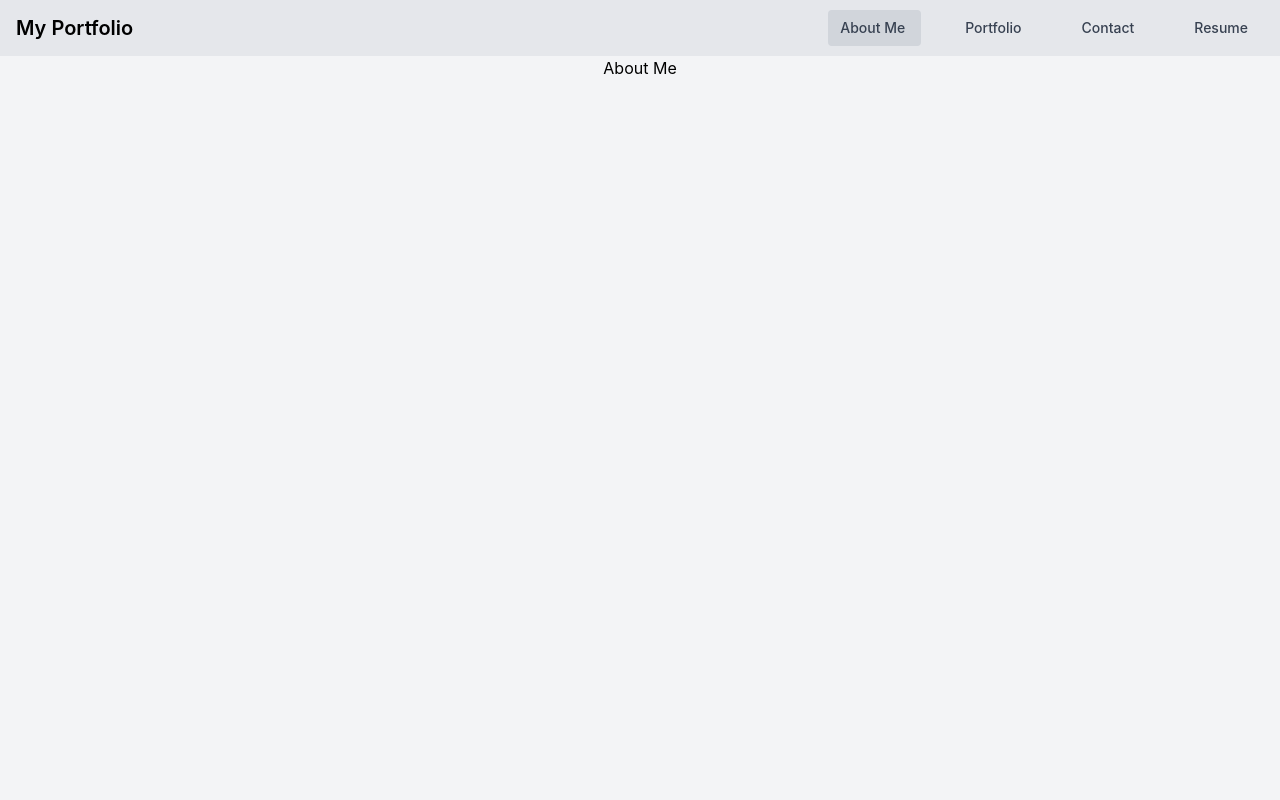
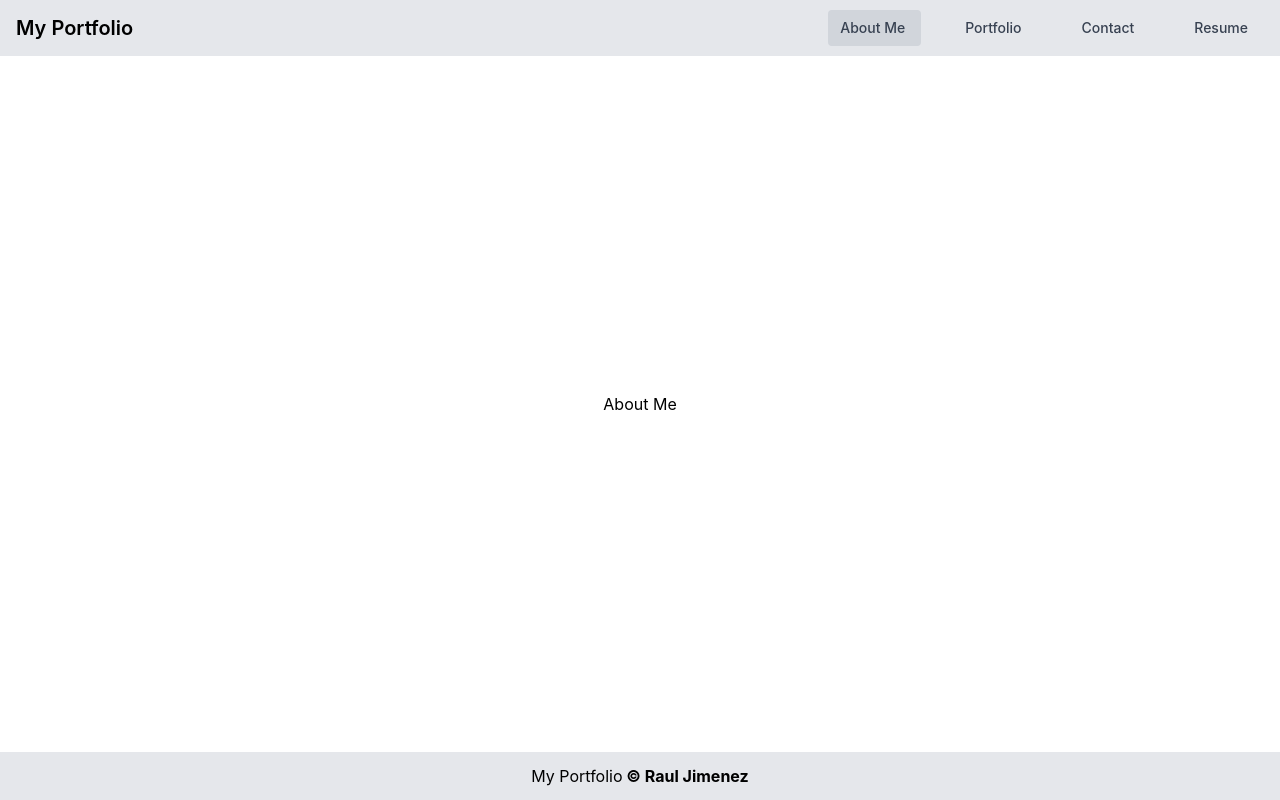
Before and after one commit to jimenezraul/react-portfolio, a React (Create React App) app: page / in a window 1280 px wide. Built offline with nearby package versions, Linux system fonts and the light colour scheme.

Commit message:
add footer component

```diff
--- a/public/index.html
+++ b/public/index.html
@@ -26,7 +26,7 @@
     -->
     <title>React Portfolio</title>
   </head>
-  <body class="bg-gray-100">
+  <body>
     <noscript>You need to enable JavaScript to run this app.</noscript>
     <div id="root"></div>
     <!--
--- a/src/App.js
+++ b/src/App.js
@@ -1,17 +1,19 @@
 import React, { useState } from "react";
 import "./App.css";
+import Footer from "./component/Footer";
 import Navbar from "./component/Navbar";
 
 function App() {
   const [currentSelect, setCurrentSelect] = useState("About Me");
 
   return (
-    <div className="App">
+    <div className="App flex flex-col min-h-screen justify-between">
       <Navbar
         currentSelect={currentSelect}
         setCurrentSelect={setCurrentSelect}
       />
       <h1>{currentSelect}</h1>
+      <Footer />
     </div>
   );
 }
--- /dev/null
+++ b/src/component/Footer/index.js
@@ -0,0 +1,18 @@
+import React from "react";
+
+const Footer = () => {
+    return (
+        <footer className="footer bg-gray-200 p-3">
+        <div className="container mx-auto">
+            <div className="flex justify-center">
+                    <p>
+                        My Portfolio
+                <strong> &copy; Raul Jimenez</strong>
+                </p>
+                </div>
+            </div>
+        </footer>
+    );
+};
+
+export default Footer;
```
